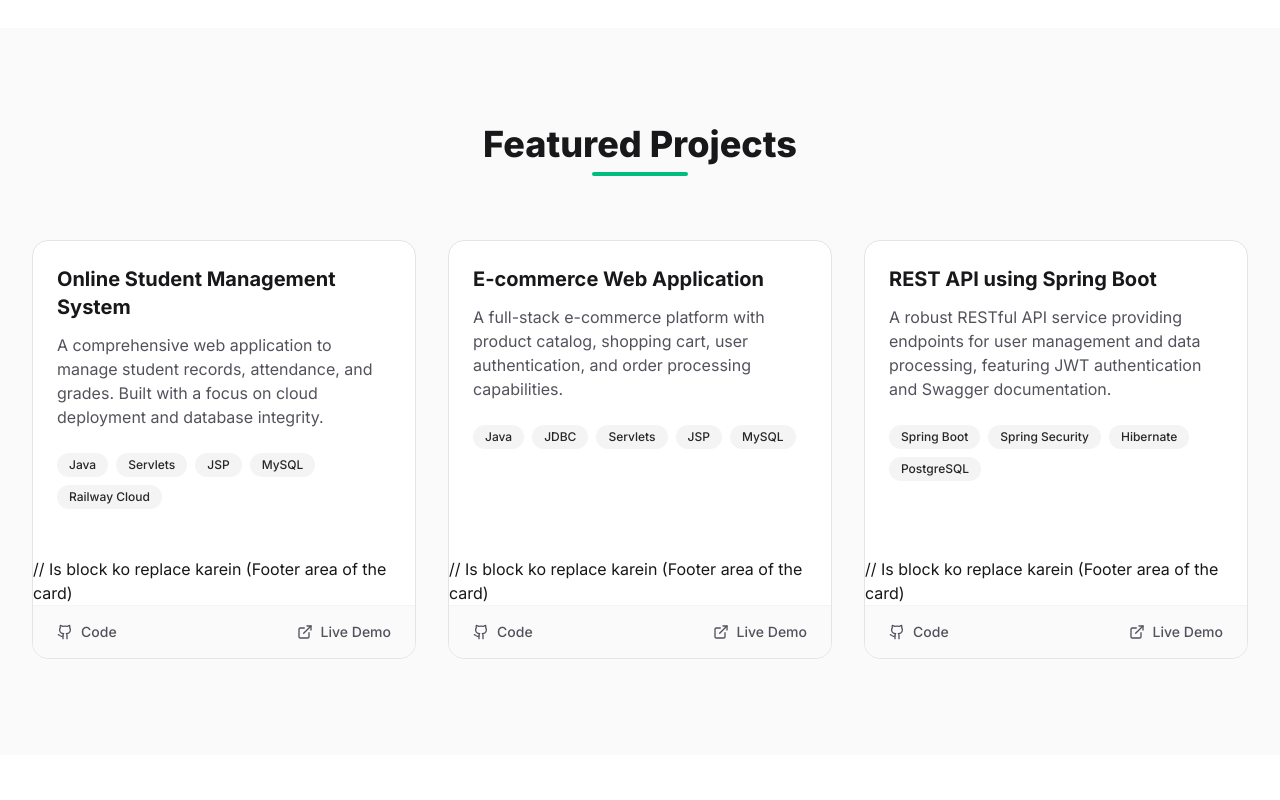
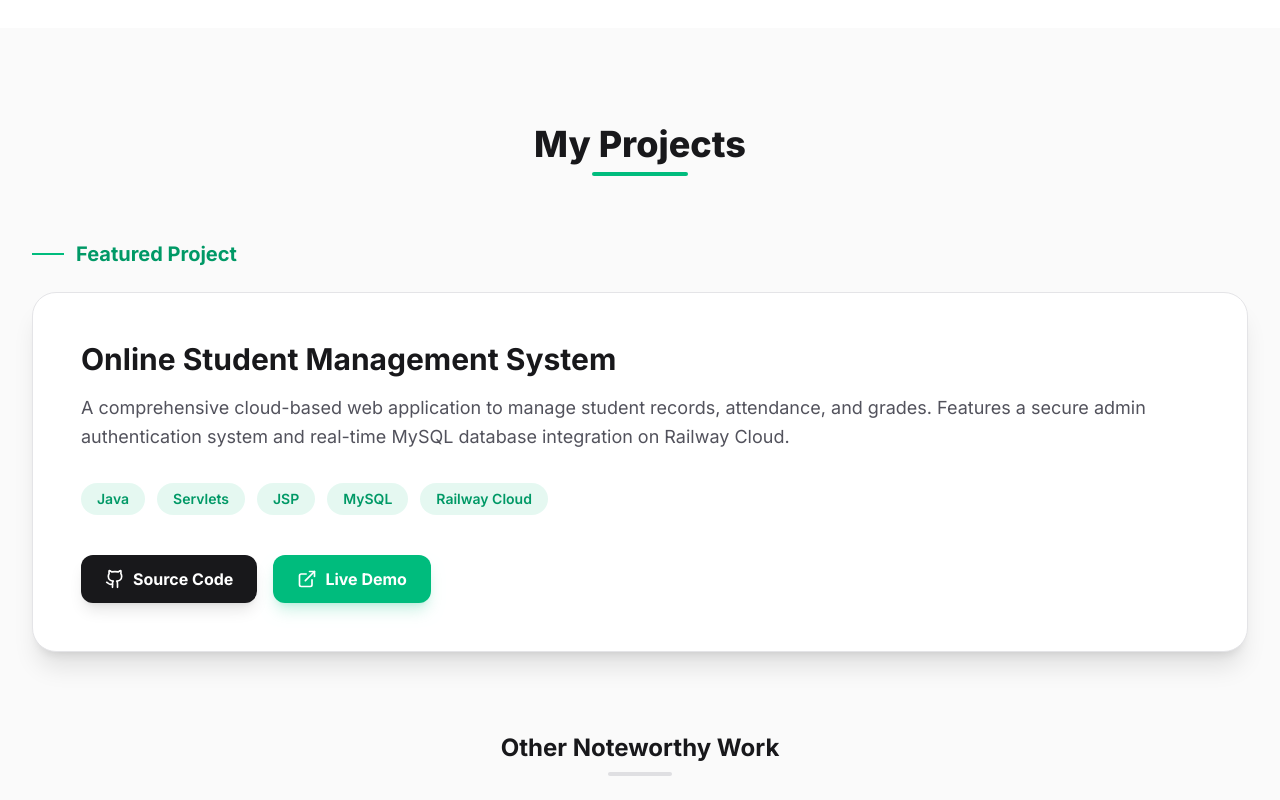
Before and after one commit to nishuyadav421/nishu-portfolio, a React (Vite) app: page / in a window 1280 px wide. Shown: the part 2480-3280 px from the top of the page. Built offline with nearby package versions, Linux system fonts and the light colour scheme.

Commit message:
Moved SMS project to featured section

```diff
--- a/src/components/Projects.tsx
+++ b/src/components/Projects.tsx
@@ -1,17 +1,15 @@
 import { motion } from 'motion/react';
 import { Github, ExternalLink } from 'lucide-react';
 
-const projects = [
-  {
+const mainProject = {
   title: "Online Student Management System",
-    description: "A comprehensive web application to manage student records, attendance, and grades. Built with a focus on cloud deployment and database integrity.",
-    // Tags update kar diye hain jo aapne use kiye hain
+  description: "A comprehensive cloud-based web application to manage student records, attendance, and grades. Features a secure admin authentication system and real-time MySQL database integration on Railway Cloud.",
   tech: ["Java", "Servlets", "JSP", "MySQL", "Railway Cloud"],
-    // Apna GitHub link yahan dalein
   github: "https://github.com/nishuyadav421/SchoolManagement",
-    // Apna Railway live link yahan dalein
   demo: "https://schoolmanagement-production-e9b4.up.railway.app/login.jsp"
-  },
+};
+
+const otherProjects = [
   {
     title: "E-commerce Web Application",
     description: "A full-stack e-commerce platform with product catalog, shopping cart, user authentication, and order processing capabilities.",
@@ -32,32 +30,94 @@ export default function Projects() {
   return (
     <section id="projects" className="py-24 bg-zinc-50 dark:bg-zinc-950">
       <div className="max-w-7xl mx-auto px-4 sm:px-6 lg:px-8">
+
+        {/* Header Section */}
         <div className="text-center mb-16">
           <h2 className="text-3xl font-extrabold text-zinc-900 dark:text-white sm:text-4xl">
-            Featured Projects
+            My Projects
           </h2>
           <div className="mt-2 w-24 h-1 bg-emerald-500 mx-auto rounded-full"></div>
         </div>
 
-        <div className="grid grid-cols-1 md:grid-cols-2 lg:grid-cols-3 gap-8">
-          {projects.map((project, index) => (
+        {/* --- MAIN PROJECT (Separate Section) --- */}
+        <motion.div
+          initial={{ opacity: 0, y: 20 }}
+          whileInView={{ opacity: 1, y: 0 }}
+          viewport={{ once: true }}
+          className="mb-20"
+        >
+          <h3 className="text-xl font-bold text-emerald-600 dark:text-emerald-400 mb-6 flex items-center">
+            <span className="w-8 h-[2px] bg-emerald-500 mr-3"></span>
+            Featured Project
+          </h3>
+
+          <div className="bg-white dark:bg-zinc-900 border border-zinc-200 dark:border-zinc-800 rounded-3xl overflow-hidden shadow-xl flex flex-col lg:flex-row">
+            {/* Project Content */}
+            <div className="p-8 lg:p-12 flex-1">
+              <h3 className="text-3xl font-bold text-zinc-900 dark:text-white mb-4">
+                {mainProject.title}
+              </h3>
+              <p className="text-lg text-zinc-600 dark:text-zinc-400 mb-8 leading-relaxed">
+                {mainProject.description}
+              </p>
+
+              <div className="flex flex-wrap gap-3 mb-10">
+                {mainProject.tech.map((tech) => (
+                  <span key={tech} className="px-4 py-1.5 bg-emerald-500/10 text-emerald-600 dark:text-emerald-400 rounded-full text-sm font-semibold">
+                    {tech}
+                  </span>
+                ))}
+              </div>
+
+              <div className="flex flex-wrap gap-4">
+                <a
+                  href={mainProject.github}
+                  target="_blank"
+                  rel="noopener noreferrer"
+                  className="flex items-center px-6 py-3 bg-zinc-900 dark:bg-white text-white dark:text-zinc-900 rounded-xl font-bold hover:scale-105 transition shadow-lg"
+                >
+                  <Github className="w-5 h-5 mr-2" />
+                  Source Code
+                </a>
+                <a
+                  href={mainProject.demo}
+                  target="_blank"
+                  rel="noopener noreferrer"
+                  className="flex items-center px-6 py-3 bg-emerald-500 text-white rounded-xl font-bold hover:scale-105 transition shadow-lg shadow-emerald-500/20"
+                >
+                  <ExternalLink className="w-5 h-5 mr-2" />
+                  Live Demo
+                </a>
+              </div>
+            </div>
+          </div>
+        </motion.div>
+
+        {/* --- OTHER PROJECTS GRID --- */}
+        <div className="text-center mb-12">
+          <h2 className="text-2xl font-bold text-zinc-900 dark:text-white">Other Noteworthy Work</h2>
+          <div className="mt-2 w-16 h-1 bg-zinc-400 mx-auto rounded-full opacity-30"></div>
+        </div>
+
+        <div className="grid grid-cols-1 md:grid-cols-2 gap-8 max-w-5xl mx-auto">
+          {otherProjects.map((project, index) => (
             <motion.div
               key={index}
               initial={{ opacity: 0, y: 20 }}
               whileInView={{ opacity: 1, y: 0 }}
               viewport={{ once: true }}
               transition={{ duration: 0.5, delay: index * 0.1 }}
-              className="bg-white dark:bg-zinc-900 rounded-2xl overflow-hidden border border-zinc-200 dark:border-zinc-800 hover:shadow-xl transition-all flex flex-col h-full"
+              className="bg-white dark:bg-zinc-900 rounded-2xl overflow-hidden border border-zinc-200 dark:border-zinc-800 hover:shadow-lg transition-all flex flex-col h-full group"
             >
               <div className="p-6 flex-grow">
-                <h3 className="text-xl font-bold text-zinc-900 dark:text-white mb-3">
+                <h3 className="text-xl font-bold text-zinc-900 dark:text-white mb-3 group-hover:text-emerald-500 transition-colors">
                   {project.title}
                 </h3>
-                <p className="text-zinc-600 dark:text-zinc-400 mb-6 line-clamp-4">
+                <p className="text-zinc-600 dark:text-zinc-400 mb-6 line-clamp-3">
                   {project.description}
                 </p>
 
-                <div className="flex flex-wrap gap-2 mb-6">
+                <div className="flex flex-wrap gap-2">
                   {project.tech.map((tech, i) => (
                     <span
                       key={i}
@@ -69,12 +129,11 @@ export default function Projects() {
                 </div>
               </div>
 
-              // Is block ko replace karein (Footer area of the card)
-<div className="px-6 py-4 bg-zinc-50 dark:bg-zinc-800/50 border-t border-zinc-100 dark:border-zinc-800 flex justify-between items-center mt-auto">
+              <div className="px-6 py-4 bg-zinc-50 dark:bg-zinc-800/50 border-t border-zinc-100 dark:border-zinc-800 flex justify-between items-center">
                 <a
                   href={project.github}
-    target="_blank" // Naya tab kholne ke liye
-    rel="noopener noreferrer" // Security ke liye
+                  target="_blank"
+                  rel="noopener noreferrer"
                   className="flex items-center text-sm font-medium text-zinc-600 hover:text-emerald-600 dark:text-zinc-400 dark:hover:text-emerald-400 transition-colors"
                 >
                   <Github className="w-4 h-4 mr-2" />
@@ -82,12 +141,12 @@ export default function Projects() {
                 </a>
                 <a
                   href={project.demo}
-    target="_blank" // Naya tab kholne ke liye
-    rel="noopener noreferrer" // Security ke liye
+                  target="_blank"
+                  rel="noopener noreferrer"
                   className="flex items-center text-sm font-medium text-zinc-600 hover:text-emerald-600 dark:text-zinc-400 dark:hover:text-emerald-400 transition-colors"
                 >
                   <ExternalLink className="w-4 h-4 mr-2" />
-    Live Demo
+                  Demo
                 </a>
               </div>
             </motion.div>
```
Lines whose indentation alone changed are shown as unchanged.
